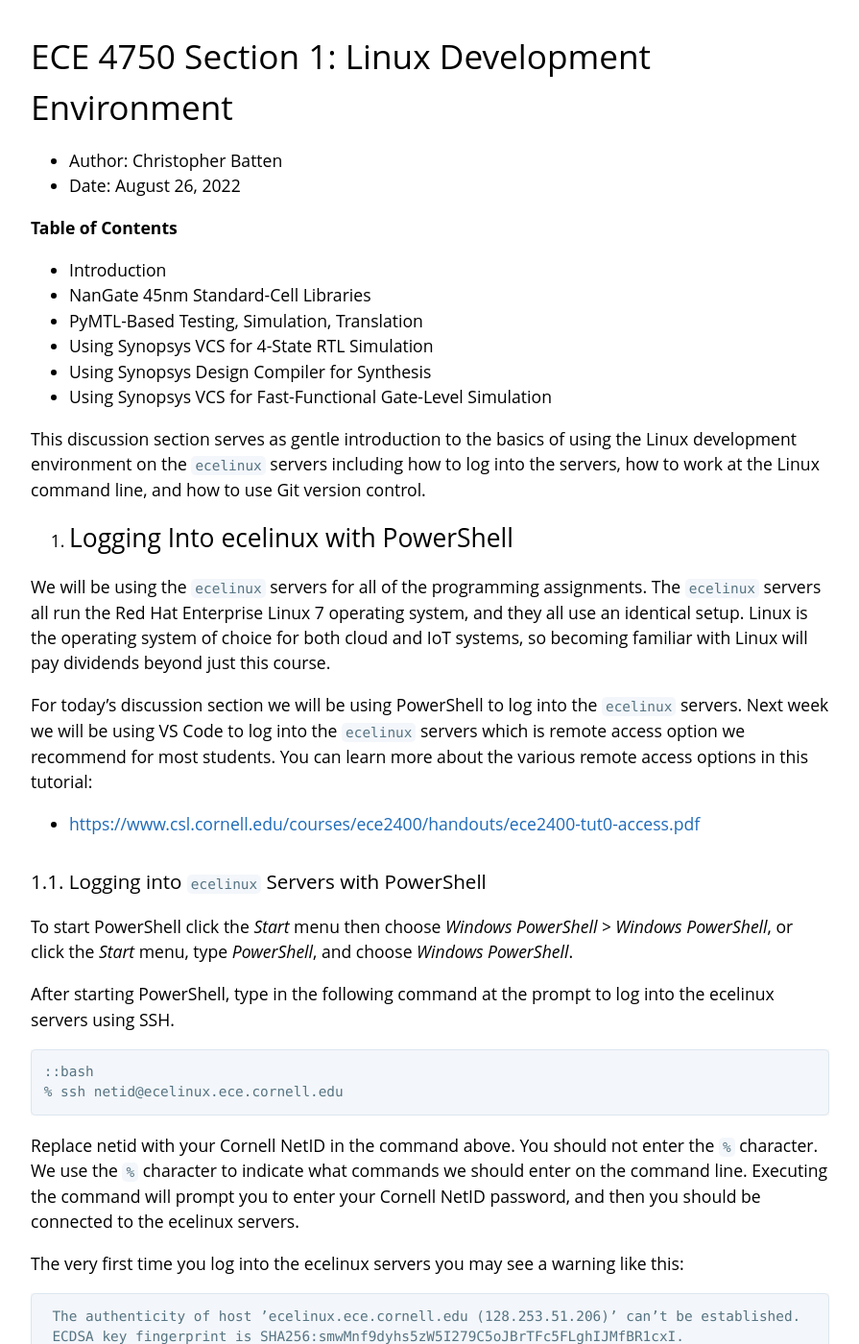
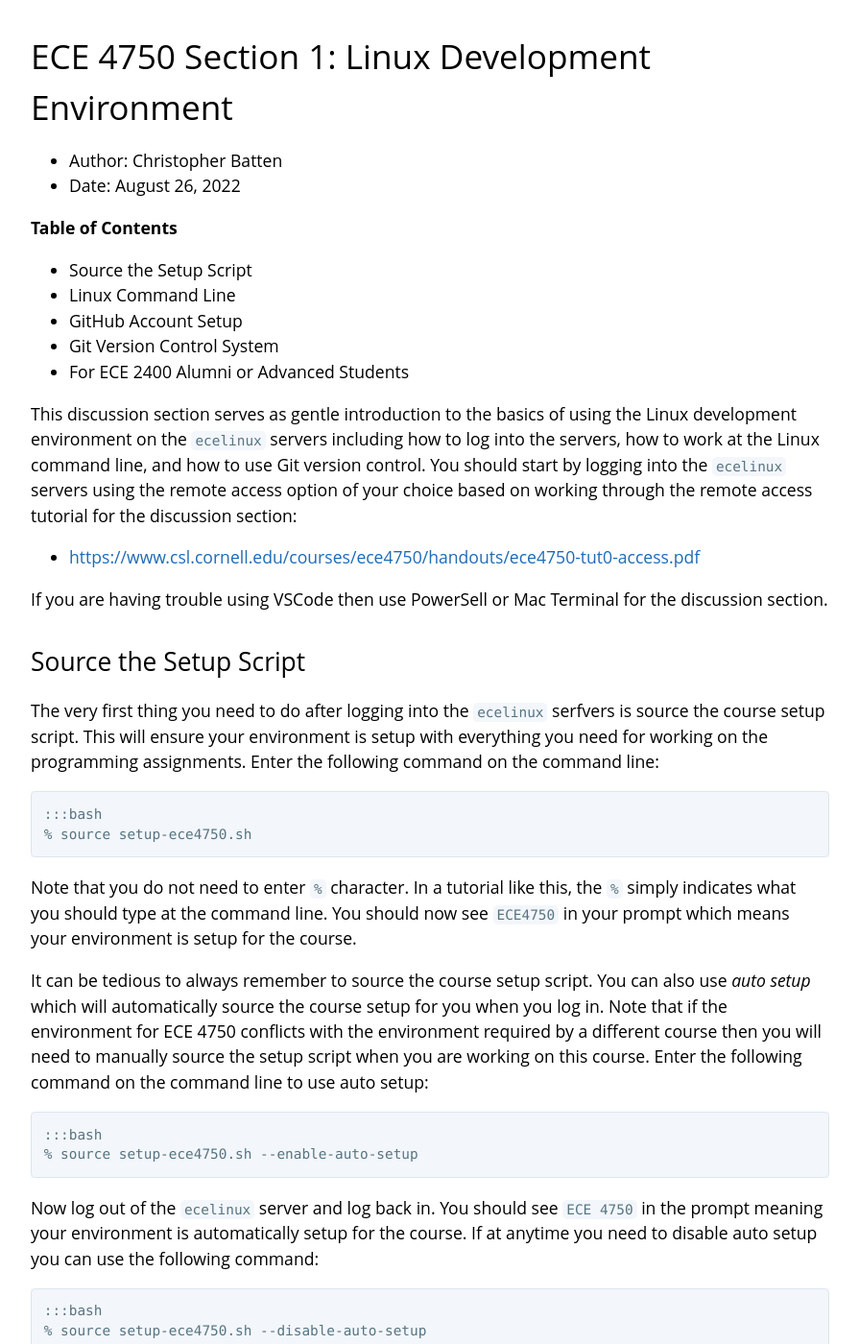
Before and after one commit to zl823/ece4750-sec01-linux, a Jekyll site: the page built from docs/index.md, in a window 1280 px wide and 1400 px high. Shown: the whole window at 96% size, without its empty margins (192-1087 px from the left). Built offline with Jekyll 4.4.1, drawn with Linux system fonts in a browser that asks for light colours; our own code applies the rules of GitHub Pages for plain Markdown files; some of the changed text lies outside the part shown.

Commit message:
working on section for 2022

```diff
--- a/docs/index.md
+++ b/docs/index.md
@@ -7,103 +7,64 @@ ECE 4750 Section 1: Linux Development Environment
 
 **Table of Contents**
 
- - Introduction
- - NanGate 45nm Standard-Cell Libraries
- - PyMTL-Based Testing, Simulation, Translation
- - Using Synopsys VCS for 4-State RTL Simulation
- - Using Synopsys Design Compiler for Synthesis
- - Using Synopsys VCS for Fast-Functional Gate-Level Simulation
+ - Source the Setup Script
+ - Linux Command Line
+ - GitHub Account Setup
+ - Git Version Control System
+ - For ECE 2400 Alumni or Advanced Students
 
 This discussion section serves as gentle introduction to the basics of
 using the Linux development environment on the `ecelinux` servers
 including how to log into the servers, how to work at the Linux command
-line, and how to use Git version control.
+line, and how to use Git version control. You should start by logging
+into the `ecelinux` servers using the remote access option of your choice
+based on working through the remote access tutorial for the discussion
+section:
 
-1. Logging Into ecelinux with PowerShell
+ - <https://www.csl.cornell.edu/courses/ece4750/handouts/ece4750-tut0-access.pdf>
+
+If you are having trouble using VSCode then use PowerSell or Mac Terminal
+for the discussion section.
+
+Source the Setup Script
 --------------------------------------------------------------------------
 
-We will be using the `ecelinux` servers for all of the programming
-assignments. The `ecelinux` servers all run the Red Hat Enterprise Linux
-7 operating system, and they all use an identical setup. Linux is the
-operating system of choice for both cloud and IoT systems, so becoming
-familiar with Linux will pay dividends beyond just this course.
-
-For today's discussion section we will be using PowerShell to log into
-the `ecelinux` servers. Next week we will be using VS Code to log into
-the `ecelinux` servers which is remote access option we recommend for
-most students. You can learn more about the various remote access options
-in this tutorial:
-
- - <https://www.csl.cornell.edu/courses/ece2400/handouts/ece2400-tut0-access.pdf>
-
-### 1.1. Logging into `ecelinux` Servers with PowerShell
-
-To start PowerShell click the _Start_ menu then choose _Windows
-PowerShell > Windows PowerShell_, or click the _Start_ menu, type
-_PowerShell_, and choose _Windows PowerShell_.
-
-After starting PowerShell, type in the following command at the prompt to
-log into the ecelinux servers using SSH.
-
-    ::bash
-    % ssh netid@ecelinux.ece.cornell.edu
-
-Replace netid with your Cornell NetID in the command above. You should
-not enter the `%` character. We use the `%` character to indicate what
-commands we should enter on the command line. Executing the command will
-prompt you to enter your Cornell NetID password, and then you should be
-connected to the ecelinux servers.
-
-The very first time you log into the ecelinux servers you may see a
-warning like this:
-
-     The authenticity of host ’ecelinux.ece.cornell.edu (128.253.51.206)’ can’t be established.
-     ECDSA key fingerprint is SHA256:smwMnf9dyhs5zW5I279C5oJBrTFc5FLghIJMfBR1cxI.
-     Are you sure you want to continue connecting (yes/no)?
-
-The very first time you log into the `ecelinux` servers it is okay to
-enter `yes`, but from then on if you continue to receive this warning
-please contact the course staff.
-
-### 1.2. Using PowerShell
-
-The very first thing you need to do after opening a terminal is source
-the course setup script. This will ensure your environment is setup with
-everything you need for working on the programming assignments. Enter the
-following command on the command line:
+The very first thing you need to do after logging into the `ecelinux`
+serfvers is source the course setup script. This will ensure your
+environment is setup with everything you need for working on the
+programming assignments. Enter the following command on the command line:
 
     :::bash
-    % source setup-ece2400.sh
+    % source setup-ece4750.sh
 
 Note that you do not need to enter `%` character. In a tutorial like
 this, the `%` simply indicates what you should type at the command line.
-You should now see `ECE 2400` in your prompt which means your environment
+You should now see `ECE4750` in your prompt which means your environment
 is setup for the course.
 
 It can be tedious to always remember to source the course setup script.
 You can also use _auto setup_ which will automatically source the course
-setup for you when you log in. Note that if the environment for ECE 2400
+setup for you when you log in. Note that if the environment for ECE 4750
 conflicts with the environment required by a different course then you
 will need to manually source the setup script when you are working on
-this course. Enter the following command on the command line to use
-auto setup:
+this course. Enter the following command on the command line to use auto
+setup:
 
     :::bash
-    % source setup-ece2400.sh --enable-auto-setup
+    % source setup-ece4750.sh --enable-auto-setup
 
-Now close the terminal using the X icon in the upper right-hand corner of
-the terminal window. Reopen a new terminal window. You should see `ECE
-2400` in the prompt meaning your environment is automatically setup for
+Now log out of the `ecelinux` server and log back in. You should see `ECE
+4750` in the prompt meaning your environment is automatically setup for
 the course. If at anytime you need to disable auto setup you can use the
 following command:
 
     :::bash
-    % source setup-ece2400.sh --disable-auto-setup
+    % source setup-ece4750.sh --disable-auto-setup
 
 Now that we have source the course setup script we can start to explore
 the Linux command line.
 
-2. Linux Command Line
+Linux Command Line
 --------------------------------------------------------------------------
 
 We will using the `ecelinux` servers which run the Red Hat Enterprise
@@ -112,7 +73,7 @@ heart of the Linux operating system is the Linux command line. This is a
 text-based console where you can enter commands to interact with the
 operating system.
 
-### 2.1 Hello World
+### Hello World
 
 We begin with the ubiquitous "Hello, World" example. To display the
 message "Hello, World" we will use the `echo` command. The `echo` command
@@ -138,23 +99,23 @@ You can use the up/down keys to scroll the manual one line at a time, the
 space bar to scroll down one page at a time, and the `q` key to quit
 viewing the manual.
 
-### 2.3. Create, View, and List Files
+### Create, View, and List Files
 
 We can use the echo command and a feature called _command output
 redirection_ to create simple text files. Command output redirection is
 discussed more in the full tutorial. Command output redirection uses the
 `>` operator to take the output from one command and "redirect" it to a
 file. The following commands will create a new file named
-`ece2400-sec01.txt` that simply contains the text "Computer Systems
+`ece4750-sec01.txt` that simply contains the text "Computer Systems
 Programming".
 
     :::bash
-    % echo "Computer Systems Programming" > ece2400-sec01.txt
+    % echo "Computer Systems Programming" > ece4750-sec01.txt
 
 We can use the `cat` command to quickly display the contents of a file.
 
     :::bash
-    % cat ece2400-sec01.txt
+    % cat ece4750-sec01.txt
 
 For larger files, `cat` will output the entire file to the console so it
 may be hard to read the file as it streams past. We can use the `less`
@@ -163,7 +124,7 @@ up/down keys to scroll the file one line at a time, the space bar to
 scroll down one page at a time, and the `q` key to quit viewing the file.
 
     :::bash
-    % less ece2400-sec01.txt
+    % less ece4750-sec01.txt
 
 The `>` command output redirection operator will always create a brand
 new file (even if the target output file already exists). You can use the
@@ -171,8 +132,8 @@ new file (even if the target output file already exists). You can use the
 line to our text file using the `>>` operator.
 
     :::bash
-    % echo "Using C/C++" >> ece2400-sec01.txt
-    % cat ece2400-sec01.txt
+    % echo "Using C/C++" >> ece4750-sec01.txt
+    % cat ece4750-sec01.txt
 
 You can use the `ls` command to list the filenames of the files you have
 created.
@@ -187,7 +148,7 @@ line, and we can we can use the `-l` (i.e., a dash followed by the letter
 l) command line option to provide a longer listing with more information
 about each file.
 
-### 2.4. Create, Change, and List Directories
+### Create, Change, and List Directories
 
 Obviously, having all files in a single location would be hard to manage
 effectively. We can use directories (also called folders) to logically
@@ -215,21 +176,21 @@ to separate directories, while Windows uses a back slash (`\`) for the
 same purpose.
 
 We can use the `mkdir` command to make new directories. The following
-command will make a new directory named `ece2400` within your home
+command will make a new directory named `ece4750` within your home
 directory.
 
     :::bash
-    % mkdir ece2400
+    % mkdir ece4750
 
 We can use the `cd` command to change our current working directory. The
 following command will change the current working directory to be the
-newly created `ece2400` directory, before displaying the current working
+newly created `ece4750` directory, before displaying the current working
 directory with the pwd command.
 
     :::bash
-    % cd ece2400
+    % cd ece4750
     % pwd
-    /home/netid/ece2400
+    /home/netid/ece4750
 
 Use the `mkdir`, `cd`, and `pwd` commands to make another directory.
 
@@ -237,16 +198,16 @@ Use the `mkdir`, `cd`, and `pwd` commands to make another directory.
     % mkdir sec01
     % cd sec01
     % pwd
-    /home/netid/ece2400/sec01
+    /home/netid/ece4750/sec01
 
 We sometimes say that `sec01` is a subdirectory or a child directory of
-the `ece2400` directory. We might also say that the `ece2400` directory
+the `ece4750` directory. We might also say that the `ece4750` directory
 is the parent directory of the `sec01` directory. Use the following
 command to create a new file in this child directory.
 
     :::bash
-    % cd /home/netid/ece2400/sec01
-    % echo "Computer Systems Programming" > ece2400-sec01.txt
+    % cd /home/netid/ece4750/sec01
+    % echo "Computer Systems Programming" > ece4750-sec01.txt
     % mkdir dirA
     % ls
 
@@ -254,7 +215,7 @@ You can use the `tree` command to visualize the directory layout and
 where files are located:
 
     :::bash
-    % cd ~/ece2400
+    % cd ~/ece4750
     % tree
 
 Note that the tilde character (`~`) is a shortcut which always refers to
@@ -264,12 +225,12 @@ can use a double dot (`..`) to refer to the parent directory of the
 current working directory.
 
     :::bash
-    % cd ~/ece2400/sec01
+    % cd ~/ece4750/sec01
     % cd ..
     % cd ..
     % pwd
 
-### 2.5. Copy, Move, and Remove Files and Directories
+### Copy, Move, and Remove Files and Directories
 
 We can use the `cp` command to copy files. The first argument is the name
 of the file you want to copy, and the second argument is the new name to
@@ -277,24 +238,24 @@ give to the copy. The following commands will make two copies of the
 files we created in the previous section.
 
     :::bash
-    % cd ~/ece2400/sec01
-    % cp ece2400-sec01.txt ece2400-sec01-a.txt
-    % cp ece2400-sec01.txt ece2400-sec01-b.txt
+    % cd ~/ece4750/sec01
+    % cp ece4750-sec01.txt ece4750-sec01-a.txt
+    % cp ece4750-sec01.txt ece4750-sec01-b.txt
     % ls
 
 Instead of copying we can also move a file with the `mv` command:
 
     :::bash
-    % cd ~/ece2400/sec01
-    % mv ece2400-sec01.txt ece2400-sec01-c.txt
+    % cd ~/ece4750/sec01
+    % mv ece4750-sec01.txt ece4750-sec01-c.txt
     % ls
 
 Finally, we can use the `rm` command to remove files.
 
     :::bash
-    % cd ~/ece2400/sec01
+    % cd ~/ece4750/sec01
     % ls
-    % rm ece2400-sec01-a.txt
+    % rm ece4750-sec01-a.txt
 
 We have installed a simple program called `trash` which moves files you
 wish to delete into a special subdirectory of your home directory located
@@ -324,7 +285,7 @@ you can use Micro to do basic text editing. You can start Micro like
 this:
 
     :::bash
-    % micro ece2400-sec01-b.txt
+    % micro ece4750-sec01-b.txt
 
 Micro is a lightweight text-based text editor. Use _Ctrl-G_ to learn more
 about the keyboard shortcuts you can use to in Micro.
@@ -333,9 +294,9 @@ When you are finished go ahead and trash the `sec01` directory to keep
 things tidy.
 
     :::bash
-    % trash ~/ece2400/sec01
+    % trash ~/ece4750/sec01
 
-3. GitHub Account Setup
+GitHub Account Setup
 --------------------------------------------------------------------------
 
 We will be using GitHub for centralized repository hosting. You can check
@@ -362,7 +323,7 @@ profile photo.
 Once you have a GitHub ID, please fill out the following online so the
 instructors know the mapping from NetID to GitHub ID:
 
- - <http://www.csl.cornell.edu/courses/ece2400/githubid>
+ - <http://www.csl.cornell.edu/courses/ece4750/githubid>
 
 Before you can begin using GitHub, you need to create an SSH key pair on
 an `ecelinux` machine and upload the corresponding SSH public key to
@@ -371,7 +332,7 @@ script takes care of creating an SSH key pair which you can use. View the
 contents of your public key using the following commands:
 
     :::bash
-    % cat ~/.ssh/ece2400-github.pub
+    % cat ~/.ssh/ece4750-github.pub
 
 Use the following page to upload the public key to GitHub:
 
@@ -379,7 +340,7 @@ Use the following page to upload the public key to GitHub:
 
 Click on _New SSH Key_, and then cut-and-paste the public key you
 displayed using cat into the key textbox. Give the key the title
-`ece2400-github`. Then click _Add SSH key_. To test things out try the
+`ece4750-github`. Then click _Add SSH key_. To test things out try the
 following command:
 
     :::bash
@@ -391,7 +352,7 @@ new key. Just enter `yes`. The GitHub server should output some text
 including your GitHub ID. Verify that the GitHub ID is correct, and then
 you should be all set.
 
-4. Git Version Control System
+Git Version Control System
 --------------------------------------------------------------------------
 
 In this course, we will be using Git as our revision control and source
@@ -399,32 +360,32 @@ code management system. Git will enable us to adopt an agile development
 methodology so you (and your group) can rapidly collaborate and iterate
 on the design, verification, and evaluation of the assignments.
 
-### 4.1. Fork and Clone a Repo from GitHub
+### Fork and Clone a Repo from GitHub
 
 Fork'ing a repo means making a copy of that repo for your own local use.
 We won't actually be forking repos for the programming assignments, but
 it is an easy way for you to grab some example code for the discussion
 section. Go to the example repo here:
 
- - <https://github.com/cornell-ece2400/ece2400-sec01>
+ - <https://github.com/cornell-ece4750/ece4750-sec01>
 
 Click on the "Fork" button. Wait a few seconds and then visit the new
 copy of this repo in your own person GitHub workspace:
 
- - `https://github.com/githubid/ece2400-sec01`
+ - `https://github.com/githubid/ece4750-sec01`
 
 Where `githubid` is your GitHubID. Now let's clone your new repo to the
 `ecelinux` machine.
 
     :::bash
-    % cd ${HOME}/ece2400
-    % git clone git@github.com:githubid/ece2400-sec01 sec01
+    % cd ${HOME}/ece4750
+    % git clone git@github.com:githubid/ece4750-sec01 sec01
     % cd sec01
     % cat README.md
 
 Where `githubid` is your GitHubID.
 
-### 4.2. Adding and Committing Files to Local Repository
+### Adding and Committing Files to Local Repository
 
 Now let's add some new files to the repository. Use Micro to create a
 file named `warm-colors.txt` with three warm colors:
@@ -444,7 +405,7 @@ Now let's add these files to our repository. First use the `git status`
 command to check on the status of the repository.
 
     :::bash
-    % cd ${HOME}/ece2400/sec01
+    % cd ${HOME}/ece4750/sec01
     % git status
 
 You should see that git has noticed two "untracked files" which are in
@@ -453,7 +414,7 @@ the working directory but are not currently being tracked by git. Let's
 keep track of them:
 
     :::bash
-    % cd ${HOME}/ece2400/sec01
+    % cd ${HOME}/ece4750/sec01
     % git add warm-colors.txt
     % git add cool-colors.txt
     % git status
@@ -463,7 +424,7 @@ new files are ready to be committed. Let's go ahead and commit these
 changes into your local repository.
 
     :::bash
-    % cd ${HOME}/ece2400/sec01
+    % cd ${HOME}/ece4750/sec01
     % git commit -m "add some colors"
 
 Let's now use `echo` and the `>>` command output redirection operator to
@@ -472,7 +433,7 @@ changes from the command line using `cat`, and use `git status` and then
 `git commit` to try and commit our changes.
 
     :::bash
-    % cd ${HOME}/ece2400/sec01
+    % cd ${HOME}/ece4750/sec01
     % echo "cyan" >> cool-colors.txt
     % cat cool-colors.txt
     % git status
@@ -486,7 +447,7 @@ add any file which has changed and was previously added to the repository
 before doing the commit.
 
     :::bash
-    % cd ${HOME}/ece2400/sec01
+    % cd ${HOME}/ece4750/sec01
     % git status
     % git commit -a -m "add cyan"
 
@@ -494,30 +455,30 @@ Now the changes are committed. You can use `git log` to see a log of the
 commits in your local repository.
 
     :::bash
-    % cd ${HOME}/ece2400/sec01
+    % cd ${HOME}/ece4750/sec01
     % git log
 
-### 4.3. Pushing Files to GitHub
+### Pushing Files to GitHub
 
 Note that nothing has happened on GitHub yet. GitHub does _not_ know
 anything about these local changes. We need to explicitly "push" our new
 commits up to GitHub like this:
 
     :::bash
-    % cd ${HOME}/ece2400/sec01
+    % cd ${HOME}/ece4750/sec01
     % git push
 
 Now go to the repository page using the GitHub web interface and verify
 that there are two new files.
 
- - `https://github.com/githubid/ece2400-sec01`
+ - `https://github.com/githubid/ece4750-sec01`
 
-### 4.4. Pulling Files from GitHub
+### Pulling Files from GitHub
 
 Let's try making a change to this repository through the GitHub
 web interface.
 
- - `https://github.com/githubid/ece2400-sec01`
+ - `https://github.com/githubid/ece4750-sec01`
 
 Click on _Add file_ and then _Create new file_. Name the file
 `languages.txt` and add a list of programming languages:
@@ -533,7 +494,7 @@ using the GitHub web interface. Now let's "pull" these new changes from
 GitHub to your local repo on `ecelinux`:
 
     :::bash
-    % cd ${HOME}/ece2400/sec01
+    % cd ${HOME}/ece4750/sec01
     % git pull
     % cat languages.txt
 
```
Also changed, not shown: other parts of docs/index.md (+3 -3 lines).
